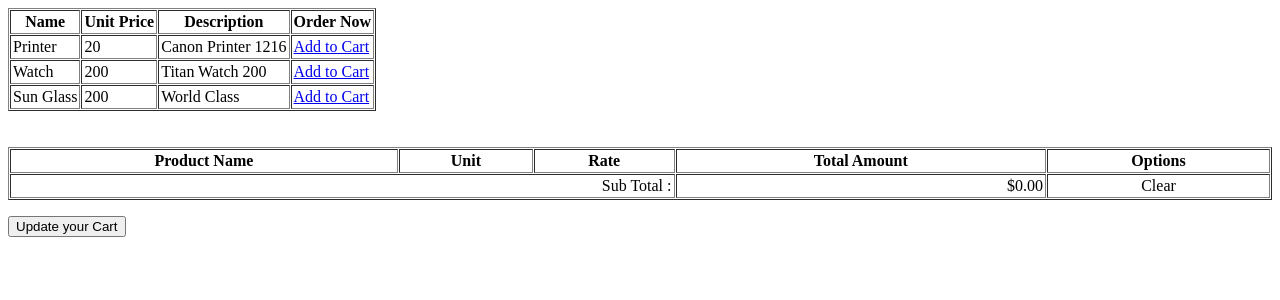
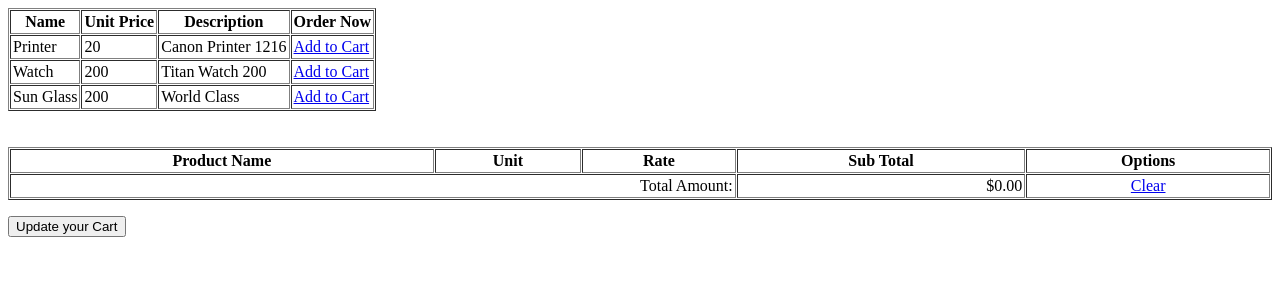
Before and after one commit to bablukpik/ci-simple-shopping-cart, a CodeIgniter app: page /cishoppingcart/index.php/order/index in a window 1280 px wide. Shown: the top 300 px of the page. Run offline with CodeIgniter, Linux system fonts and the light colour scheme; data comes from the database, SQL or seed files in the repository.

Commit message:
Clear Cart button added

```diff
--- a/application/controllers/order.php
+++ b/application/controllers/order.php
@@ -65,6 +65,14 @@ class Order extends CI_Controller {
 		redirect('order/index');
 	}
 
+	//Destroy cart
+	public function destroyCart()
+	{
+		$this->cart->destroy();
+
+		redirect('order','refresh');
+	}
+
 }
 
 /* End of file order.php */
--- a/application/views/order_page.php
+++ b/application/views/order_page.php
@@ -33,7 +33,7 @@
 	        <th>Product Name</th>
 	        <th>Unit</th>
 	        <th>Rate</th>
-	        <th style="text-align:center">Total Amount</th>
+	        <th style="text-align:center">Sub Total</th>
 	        <th style="text-align:center;">Options</th>
 	</tr>
 
@@ -70,10 +70,10 @@
 
 	<?php endforeach; ?>
 		<tr>
-			<td colspan="3" style="text-align: right;">Sub Total : </td>
+			<td colspan="3" style="text-align: right;">Total Amount: </td>
 			<td style="text-align: right;">$<?php echo $this->cart->format_number($this->cart->total()); ?></td>
 
-			<td style="text-align: center;">Clear</td>
+			<td style="text-align: center;"><?php echo anchor('order/destroyCart', 'Clear'); ?></td>
 		</tr>
 
 	</table>
```
